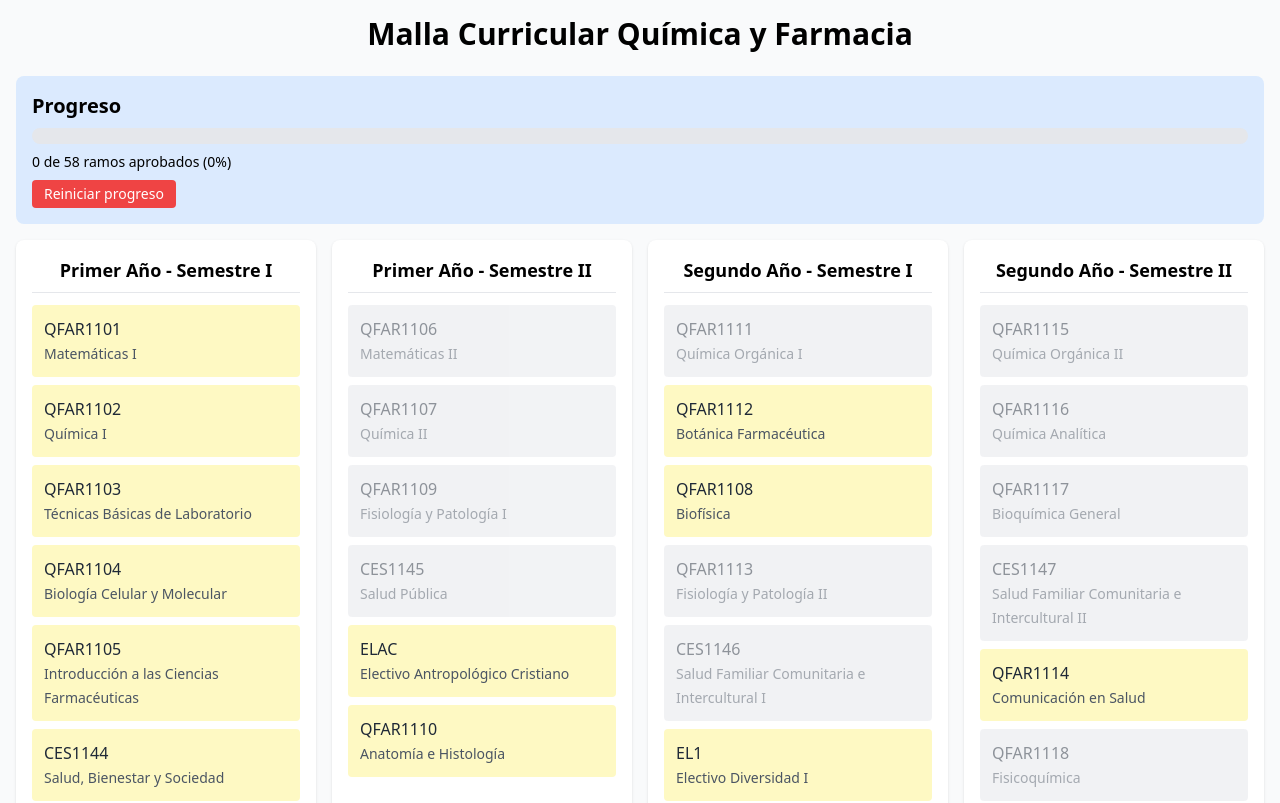
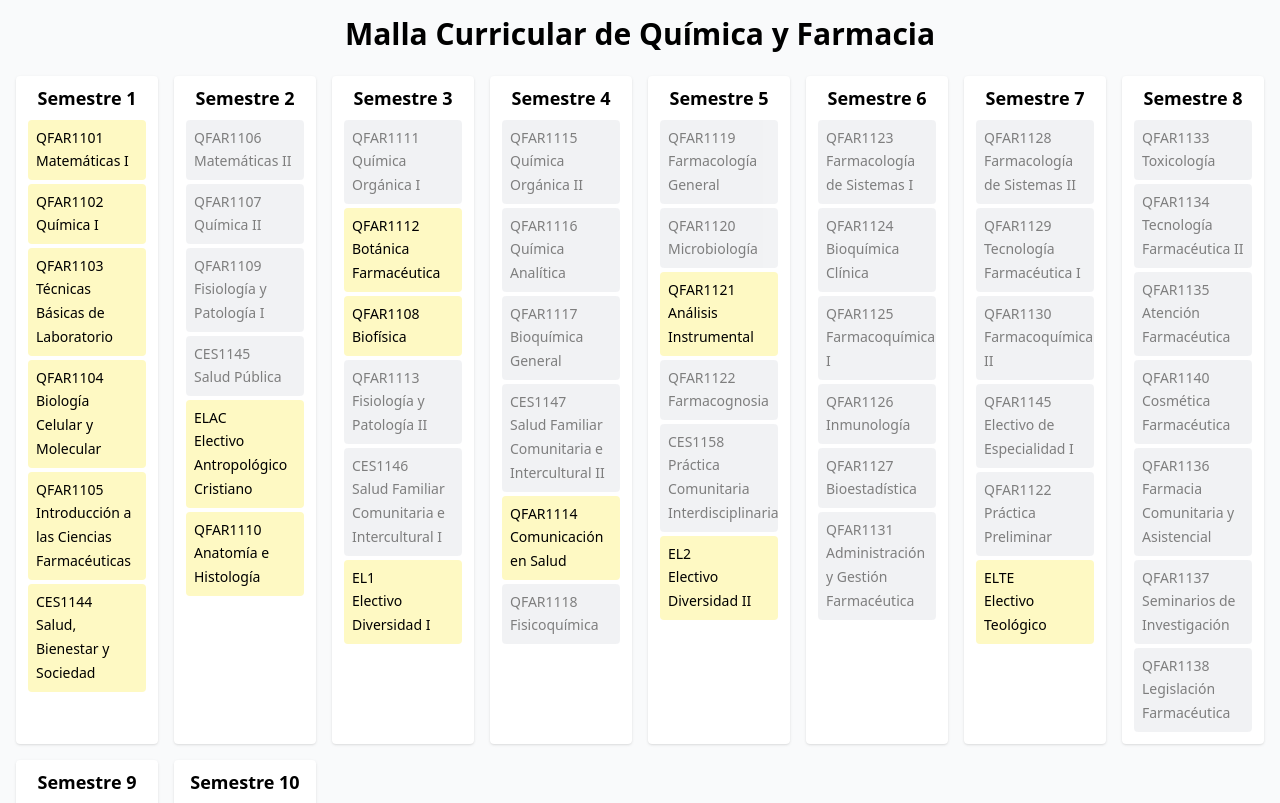
Before and after one commit to carlaaav/malla-qyf-v2025, a React (Vite) app: page / in a window 1280 px wide. Shown: the top 803 px of the page. Built offline with nearby package versions, Linux system fonts and the light colour scheme.

Commit message:
Update App.tsx

```diff
--- a/src/App.tsx
+++ b/src/App.tsx
@@ -1,71 +1,71 @@
-import { useState, useEffect } from "react";
+import { useState } from "react";
 import "./index.css";
 
 const coursesBySemester = [
-  // Primer Año - Semestre I
+  // PRIMER AÑO - Semestre I
   [
     { code: "QFAR1101", name: "Matemáticas I" },
     { code: "QFAR1102", name: "Química I" },
     { code: "QFAR1103", name: "Técnicas Básicas de Laboratorio" },
-    { code: "QFAR1104", name: "Biología Celular y Molecular", prereqs: [] },
+    { code: "QFAR1104", name: "Biología Celular y Molecular" },
     { code: "QFAR1105", name: "Introducción a las Ciencias Farmacéuticas" },
-    { code: "CES1144", name: "Salud, Bienestar y Sociedad", prereqs: [] }
+    { code: "CES1144", name: "Salud, Bienestar y Sociedad" },
   ],
-  // Primer Año - Semestre II
+  // PRIMER AÑO - Semestre II
   [
     { code: "QFAR1106", name: "Matemáticas II", prereqs: ["QFAR1101"] },
     { code: "QFAR1107", name: "Química II", prereqs: ["QFAR1102", "QFAR1103"] },
     { code: "QFAR1109", name: "Fisiología y Patología I", prereqs: ["QFAR1104"] },
     { code: "CES1145", name: "Salud Pública", prereqs: ["CES1144"] },
     { code: "ELAC", name: "Electivo Antropológico Cristiano" },
-    { code: "QFAR1110", name: "Anatomía e Histología" }
+    { code: "QFAR1110", name: "Anatomía e Histología" },
   ],
-  // Segundo Año - Semestre III
+  // SEGUNDO AÑO - Semestre III
   [
     { code: "QFAR1111", name: "Química Orgánica I", prereqs: ["QFAR1107"] },
     { code: "QFAR1112", name: "Botánica Farmacéutica" },
     { code: "QFAR1108", name: "Biofísica" },
     { code: "QFAR1113", name: "Fisiología y Patología II", prereqs: ["QFAR1109"] },
     { code: "CES1146", name: "Salud Familiar Comunitaria e Intercultural I", prereqs: ["CES1145"] },
-    { code: "EL1", name: "Electivo Diversidad I" }
+    { code: "EL1", name: "Electivo Diversidad I" },
   ],
-  // Segundo Año - Semestre IV
+  // SEGUNDO AÑO - Semestre IV
   [
     { code: "QFAR1115", name: "Química Orgánica II", prereqs: ["QFAR1111"] },
     { code: "QFAR1116", name: "Química Analítica", prereqs: ["QFAR1107"] },
     { code: "QFAR1117", name: "Bioquímica General", prereqs: ["QFAR1111"] },
     { code: "CES1147", name: "Salud Familiar Comunitaria e Intercultural II", prereqs: ["CES1146"] },
     { code: "QFAR1114", name: "Comunicación en Salud" },
-    { code: "QFAR1118", name: "Fisicoquímica", prereqs: ["QFAR1107", "QFAR1106"] }
+    { code: "QFAR1118", name: "Fisicoquímica", prereqs: ["QFAR1107", "QFAR1106"] },
   ],
-  // Tercer Año - Semestre V
+  // TERCER AÑO - Semestre V
   [
     { code: "QFAR1119", name: "Farmacología General", prereqs: ["QFAR1115"] },
     { code: "QFAR1120", name: "Microbiología", prereqs: ["QFAR1102"] },
     { code: "QFAR1121", name: "Análisis Instrumental" },
     { code: "QFAR1122", name: "Farmacognosia", prereqs: ["QFAR1112", "QFAR1115"] },
     { code: "CES1158", name: "Práctica Comunitaria Interdisciplinaria", prereqs: ["CES1147"] },
-    { code: "EL2", name: "Electivo Diversidad II" }
+    { code: "EL2", name: "Electivo Diversidad II" },
   ],
-  // Tercer Año - Semestre VI
+  // TERCER AÑO - Semestre VI
   [
     { code: "QFAR1123", name: "Farmacología de Sistemas I", prereqs: ["QFAR1113", "QFAR1119"] },
     { code: "QFAR1124", name: "Bioquímica Clínica", prereqs: ["QFAR1117"] },
     { code: "QFAR1125", name: "Farmacoquímica I", prereqs: ["QFAR1119"] },
     { code: "QFAR1126", name: "Inmunología", prereqs: ["QFAR1113", "QFAR1119"] },
     { code: "QFAR1127", name: "Bioestadística", prereqs: ["QFAR1106"] },
-    { code: "QFAR1131", name: "Administración y Gestión Farmacéutica", prereqs: ["QFAR1114", "QFAR1119", "QFAR1121", "QFAR1122"] }
+    { code: "QFAR1131", name: "Administración y Gestión Farmacéutica", prereqs: ["QFAR1114", "QFAR1119", "QFAR1121", "QFAR1122"] },
   ],
-  // Cuarto Año - Semestre VII
+  // CUARTO AÑO - Semestre VII
   [
     { code: "QFAR1128", name: "Farmacología de Sistemas II", prereqs: ["QFAR1123"] },
     { code: "QFAR1129", name: "Tecnología Farmacéutica I", prereqs: ["QFAR1116"] },
     { code: "QFAR1130", name: "Farmacoquímica II", prereqs: ["QFAR1125"] },
     { code: "QFAR1145", name: "Electivo de Especialidad I", prereqs: ["QFAR1131", "QFAR1125"] },
-    { code: "QFAR1132", name: "Práctica Preliminar", prereqs: ["QFAR1131", "QFAR1125", "QFAR1123", "QFAR1124"] },
-    { code: "ELTE", name: "Electivo Teológico" }
+    { code: "QFAR1122", name: "Práctica Preliminar", prereqs: ["QFAR1131", "QFAR1125", "QFAR1123", "QFAR1124"] },
+    { code: "ELTE", name: "Electivo Teológico" },
   ],
-  // Cuarto Año - Semestre VIII
+  // CUARTO AÑO - Semestre VIII
   [
     { code: "QFAR1133", name: "Toxicología", prereqs: ["QFAR1128", "QFAR1121"] },
     { code: "QFAR1134", name: "Tecnología Farmacéutica II", prereqs: ["QFAR1129"] },
@@ -73,38 +73,27 @@ const coursesBySemester = [
     { code: "QFAR1140", name: "Cosmética Farmacéutica", prereqs: ["QFAR1134"] },
     { code: "QFAR1136", name: "Farmacia Comunitaria y Asistencial", prereqs: ["QFAR1128", "QFAR1129"] },
     { code: "QFAR1137", name: "Seminarios de Investigación", prereqs: ["QFAR1132"] },
-    { code: "QFAR1138", name: "Legislación Farmacéutica", prereqs: ["QFAR1132", "QFAR1128", "QFAR1129"] }
+    { code: "QFAR1138", name: "Legislación Farmacéutica", prereqs: ["QFAR1132", "QFAR1128", "QFAR1129"] },
   ],
-  // Quinto Año - Semestre IX
+  // QUINTO AÑO - Semestre IX
   [
     { code: "QFAR1146", name: "Electivo Interprofesional", prereqs: ["QFAR1136"] },
     { code: "QFAR1139", name: "Biofarmacia", prereqs: ["QFAR1134"] },
     { code: "QFAR1140", name: "Cosmética Farmacéutica", prereqs: ["QFAR1134"] },
     { code: "QFAR1141", name: "Farmacia Clínica", prereqs: ["QFAR1130", "QFAR1135"] },
     { code: "IET1433", name: "Ética Profesional" },
-    { code: "EL3", name: "Electivo Diversidad III" }
+    { code: "EL3", name: "Electivo Diversidad III" },
   ],
-  // Quinto Año - Semestre X
+  // QUINTO AÑO - Semestre X
   [
     { code: "QFAR1142", name: "Práctica Profesional", prereqs: ["QFAR1138", "QFAR1141", "QFAR1135", "QFAR1139", "QFAR1136", "QFAR1133"] },
     { code: "QFAR1143", name: "Actividad de Titulación", prereqs: ["QFAR1137"] },
-    { code: "QFAR1144", name: "Electivo de Especialidad II", prereqs: ["QFAR1145"] }
-  ]
+    { code: "QFAR1144", name: "Electivo de Especialidad II", prereqs: ["QFAR1145"] },
+  ],
 ];
 
 export default function App() {
   const [approved, setApproved] = useState([]);
-
-  // Load saved approvals from localStorage
-  useEffect(() => {
-    const saved = localStorage.getItem('approvedCourses');
-    if (saved) setApproved(JSON.parse(saved));
-  }, []);
-
-  // Save approvals to localStorage
-  useEffect(() => {
-    localStorage.setItem('approvedCourses', JSON.stringify(approved));
-  }, [approved]);
 
   const toggleCourse = (code) => {
     setApproved((prev) =>
@@ -113,66 +102,32 @@ export default function App() {
   };
 
   const isAvailable = (course) => {
-    if (!course.prereqs || course.prereqs.length === 0) return true;
+    if (!course.prereqs) return true;
     return course.prereqs.every((p) => approved.includes(p));
   };
 
   return (
     <div className="p-4 bg-gray-50 min-h-screen">
-      <h1 className="text-3xl font-bold mb-6 text-center">Malla Curricular Química y Farmacia</h1>
-
-      <div className="mb-4 p-4 bg-blue-100 rounded-lg">
-        <h2 className="text-xl font-semibold mb-2">Progreso</h2>
-        <div className="w-full bg-gray-200 rounded-full h-4">
-          <div
-            className="bg-green-500 h-4 rounded-full"
-            style={{ width: `${(approved.length / coursesBySemester.flat().length) * 100}%` }}
-          ></div>
-        </div>
-        <p className="mt-2 text-sm">
-          {approved.length} de {coursesBySemester.flat().length} ramos aprobados (
-          {Math.round((approved.length / coursesBySemester.flat().length) * 100)}%)
-        </p>
-        <button
-          onClick={() => setApproved([])}
-          className="mt-2 px-3 py-1 bg-red-500 text-white rounded hover:bg-red-600 text-sm"
-        >
-          Reiniciar progreso
-        </button>
-      </div>
-
-      <div className="grid grid-cols-1 md:grid-cols-2 lg:grid-cols-3 xl:grid-cols-4 gap-4">
+      <h1 className="text-3xl font-bold mb-6 text-center">Malla Curricular de Química y Farmacia</h1>
+      <div className="grid grid-cols-1 md:grid-cols-4 lg:grid-cols-8 gap-4">
         {coursesBySemester.map((semester, i) => (
-          <div key={i} className="bg-white shadow rounded-lg p-4">
-            <h2 className="text-lg font-semibold text-center mb-3 border-b pb-2">
-              {i < 2 ? "Primer Año" :
-               i < 4 ? "Segundo Año" :
-               i < 6 ? "Tercer Año" :
-               i < 8 ? "Cuarto Año" : "Quinto Año"} - Semestre {i % 2 === 0 ? "I" : "II"}
-            </h2>
+          <div key={i} className="bg-white shadow rounded p-2">
+            <h2 className="text-lg font-semibold text-center mb-2">Semestre {i + 1}</h2>
             {semester.map((course) => {
               const available = isAvailable(course);
-              const isApproved = approved.includes(course.code);
-              const approvedClass = isApproved
-                ? "bg-green-200 hover:bg-green-300"
+              const approvedClass = approved.includes(course.code)
+                ? "bg-green-200"
                 : available
-                  ? "bg-yellow-100 hover:bg-yellow-200"
-                  : "bg-gray-200 opacity-50 cursor-not-allowed";
-
+                ? "bg-yellow-100"
+                : "bg-gray-200 opacity-50";
               return (
                 <div
                   key={course.code}
-                  className={`p-3 mb-2 rounded transition-colors ${approvedClass} ${available ? 'cursor-pointer' : ''}`}
+                  className={`p-2 m-1 rounded cursor-pointer ${approvedClass}`}
                   onClick={() => available && toggleCourse(course.code)}
-                  title={!available && course.prereqs
-                    ? `Prerrequisitos: ${course.prereqs.join(', ')}`
-                    : ''}
                 >
-                  <span className="block font-medium text-gray-800">{course.code}</span>
-                  <span className="text-sm text-gray-600">{course.name}</span>
-                  {isApproved && (
-                    <span className="block text-xs text-green-700 mt-1">✔ Aprobado</span>
-                  )}
+                  <span className="block text-sm font-medium">{course.code}</span>
+                  <span className="text-sm">{course.name}</span>
                 </div>
               );
             })}
```
